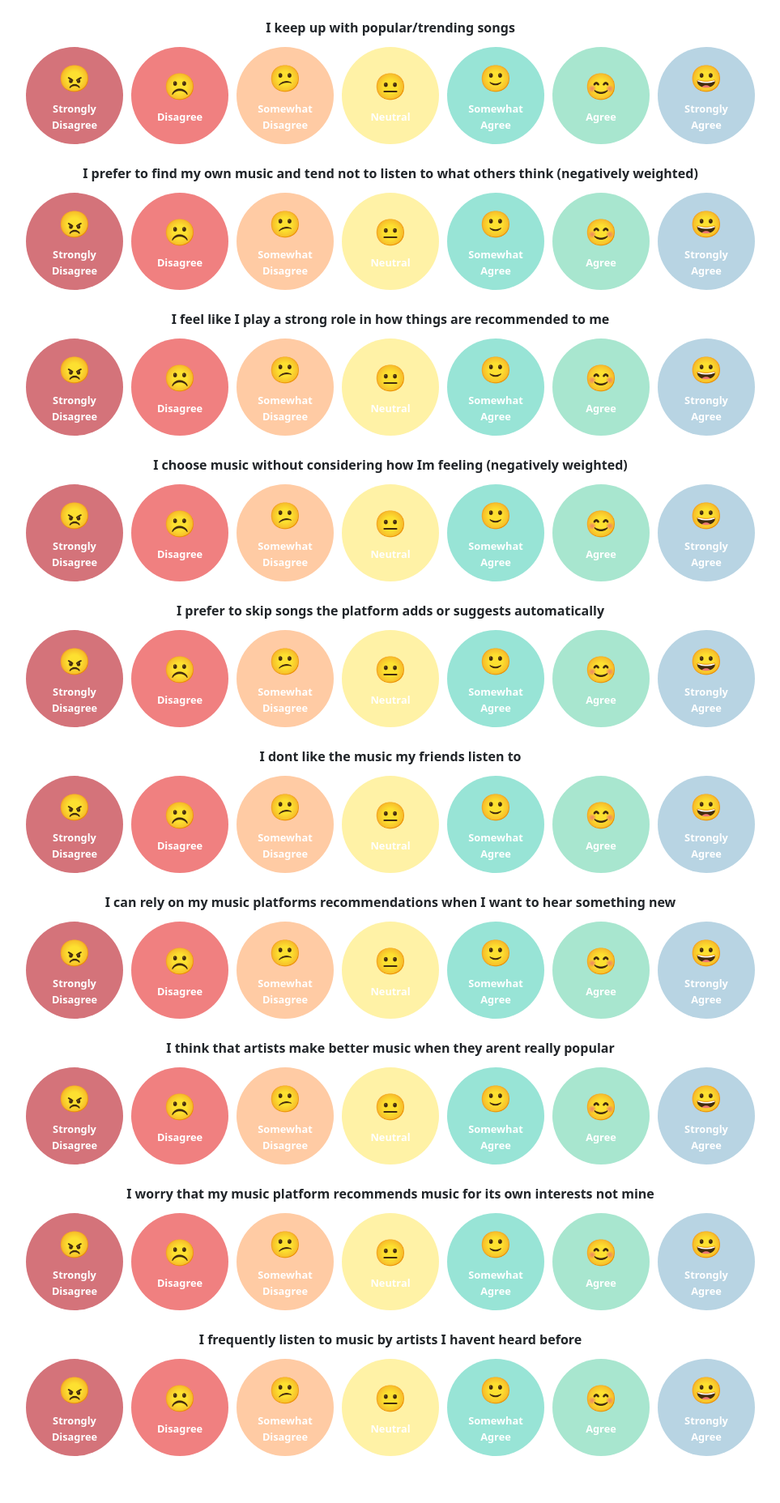
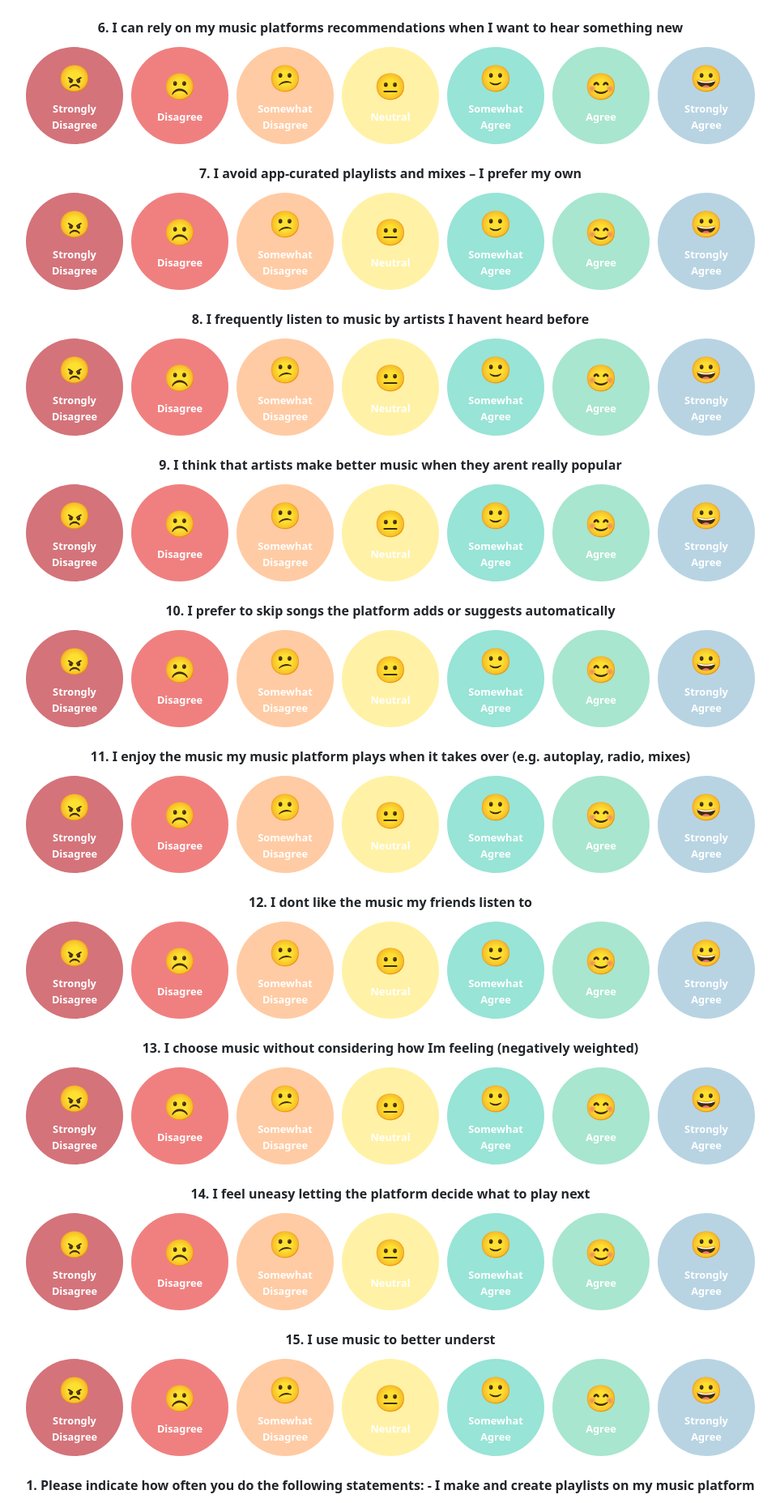
Before and after one commit to b1982384/SLIME-survey-app, a React (Vite) app in the folder survey_app/: page / in a window 1280 px wide. Shown: the part 902-2758 px from the top of the page at 81% size, without its empty margins (158-1121 px from the left). Before the commit the page ends 2724 px from the top, so only its background shows below. Built offline with nearby package versions, Linux system fonts and the light colour scheme.

Commit message:
frontend made

```diff
--- a/survey_app/src/questions.tsx
+++ b/survey_app/src/questions.tsx
@@ -19,35 +19,44 @@ const SEVEN_POINT_MOODS: MoodOption[] = [
 ];
 
 const SEVEN_POINT_QUESTIONS: string[] = [
-  'I feel uneasy letting the platform decide what to play next',
-  'I enjoy the music my music platform plays when it takes over (e.g. autoplay, radio, mixes)',
-  'I use music to better understand or make sense of my emotions',
-  'I like to explore songs from all genres',
-  'I avoid app-curated playlists and mixes – I prefer my own',
-  'I keep up with popular/trending songs',
-  'I prefer to find my own music and tend not to listen to what others think (negatively weighted)',
-  'I feel like I play a strong role in how things are recommended to me',
-  'I choose music without considering how Im feeling (negatively weighted)',
-  'I prefer to skip songs the platform adds or suggests automatically',
-  'I dont like the music my friends listen to',
-  'I can rely on my music platforms recommendations when I want to hear something new',
-  'I think that artists make better music when they arent really popular',
-  'I worry that my music platform recommends music for its own interests not mine',
-  'I frequently listen to music by artists I havent heard before',
-
+  '1. I like to explore songs from all genres',
+  '2. I feel like I play a strong role in how things are recommended to me',
+  '3. I worry that my music platform recommends music for its own interests not mine',
+  '4. I keep up with popular/trending songs',
+  '5. I prefer to find my own music and tend not to listen to what others think (negatively weighted)',
+  '6. I can rely on my music platforms recommendations when I want to hear something new',
+  '7. I avoid app-curated playlists and mixes – I prefer my own',
+  '8. I frequently listen to music by artists I havent heard before',
+  '9. I think that artists make better music when they arent really popular',
+  '10. I prefer to skip songs the platform adds or suggests automatically',
+  '11. I enjoy the music my music platform plays when it takes over (e.g. autoplay, radio, mixes)',
+  '12. I dont like the music my friends listen to',
+  '13. I choose music without considering how Im feeling (negatively weighted)',
+  '14. I feel uneasy letting the platform decide what to play next',
+  '15. I use music to better underst'
 ];
 
+const FIVE_POINT_MOODS: MoodOption[] = [
+  { emoji: '🕛', color: 'bg-maroon-400', label: ' Never', value: 1 },
+  { emoji: '🕒', color: 'bg-orange-400', label: 'Rarely', value: 2 },
+  { emoji: '🕔', color: 'bg-yellow-400', label: 'Sometimes', value: 3 },
+  { emoji: '🕠', color: 'bg-green-400', label: 'Often', value: 4 },
+  { emoji: '🕢', color: 'bg-blue-400', label: 'Very Often', value: 5 },
+];
+
+
 const FIVE_POINT_QUESTIONS: string[] = [
-  'I will listen to music via… - Full albums',
-  'Please indicate how often you do the following statements: - I make and create playlists on my music platform',
-  'Please indicate how often you do the following statements: - I listen to unfamiliar music',
-  'When I hear a new song from a playlist, autoplay, or other passive source, I save or like it to return to later.',
-  'When I hear a new song from a playlist, autoplay, or other passive source, I look up the artist or track to learn more.',
-  'I collect physical music formats',
-  'I add or edit my existing playlists',
-  'I make playlists for friends',
-  'I make playlists for myself',
-]
+  '1. Please indicate how often you do the following statements: - I make and create playlists on my music platform',
+  '2. Please indicate how often you do the following statements: - I listen to unfamiliar music',
+  '3. I make playlists for friends',
+  '4. When I hear a new song from a playlist, autoplay, or other passive source, I look up the artist or track to learn more.',
+  '5. I will listen to music via… - Full albums',
+  '6. I collect physical music formats',
+  '7. I make playlists for myself',
+  '8. I add or edit my existing playlists',
+  '9. When I hear a new song from a playlist, autoplay, or other passive source, I save or like it to return to later.'
+];
+
 
 type EmojiRowProps = {
   name: string;
@@ -55,7 +64,7 @@ type EmojiRowProps = {
   onSelect: (value: number) => void;
 };
 
-const EmojiRow: React.FC<EmojiRowProps> = ({ name, selectedValue, onSelect }) => {
+const SevenEmojiRow: React.FC<EmojiRowProps> = ({ name, selectedValue, onSelect }) => {
   return (
     <div className="scale-row" role="radiogroup" aria-label={name}>
       {SEVEN_POINT_MOODS.map((mood) => {
@@ -78,6 +87,28 @@ const EmojiRow: React.FC<EmojiRowProps> = ({ name, selectedValue, onSelect }) =>
   );
 };
 
+const FiveEmojiRow: React.FC<EmojiRowProps> = ({ name, selectedValue, onSelect}) => {
+  return (
+  <div className="scale-row" role="radiogroup" aria-label={name}>
+      {FIVE_POINT_MOODS.map((mood) => {
+        const isSelected = selectedValue === mood.value;
+        return (
+          <button
+            key={mood.value}
+            type="button"
+            role="radio"
+            aria-checked={isSelected}
+            className={`p-4 ${mood.color}${isSelected ? ' selected' : ''}`}
+            onClick={() => onSelect(mood.value)}
+          >
+            <span>{mood.emoji}</span>
+            <p>{mood.label}</p>
+          </button>
+        );
+      })}
+    </div>);
+}
+
 // creates block for each question -
 // each block has  emoji row (in classname question text)
 // emoji row has 7 buttons - from moods (above)
@@ -89,6 +120,7 @@ const EmojiProgression: React.FC = () => {
     Array(SEVEN_POINT_QUESTIONS.length).fill(null)
   );
 
+
   const handleSelect = (questionIndex: number, value: number) => {
     setResponses((prev) => {
       const next = [...prev];
@@ -98,11 +130,12 @@ const EmojiProgression: React.FC = () => {
   };
 
   return (
+    <div>
     <div className="questions-container">
       {SEVEN_POINT_QUESTIONS.map((q, index) => (
         <div key={index} className="question-block">
           <div className="question-text">{q}</div>
-          <EmojiRow
+          <SevenEmojiRow
             name={`q${index}`}
             selectedValue={responses[index]}
             onSelect={(value) => handleSelect(index, value)}
@@ -110,6 +143,19 @@ const EmojiProgression: React.FC = () => {
         </div>
       ))}
     </div>
+    <div>
+    {FIVE_POINT_QUESTIONS.map((q, index) => (
+        <div key={index} className="question-block">
+          <div className="question-text">{q}</div>
+          <FiveEmojiRow
+            name={`q${index}`}
+            selectedValue={responses[index]}
+            onSelect={(value) => handleSelect(index, value)}
+          />
+        </div>
+      ))}
+    </div>
+  </div>
   );
 };
 
```
